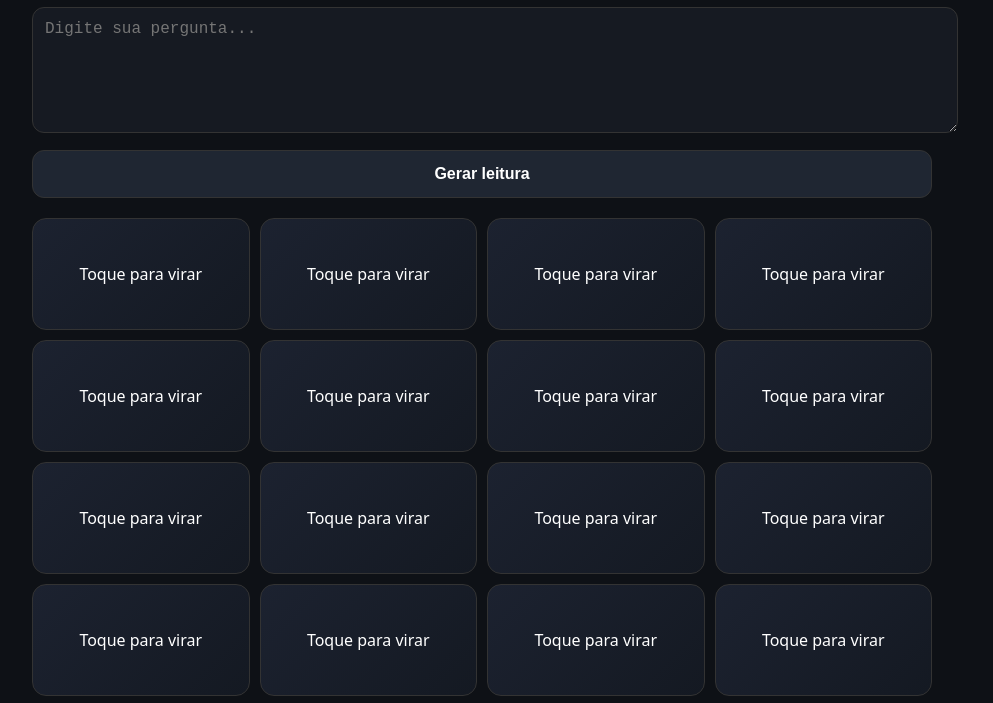
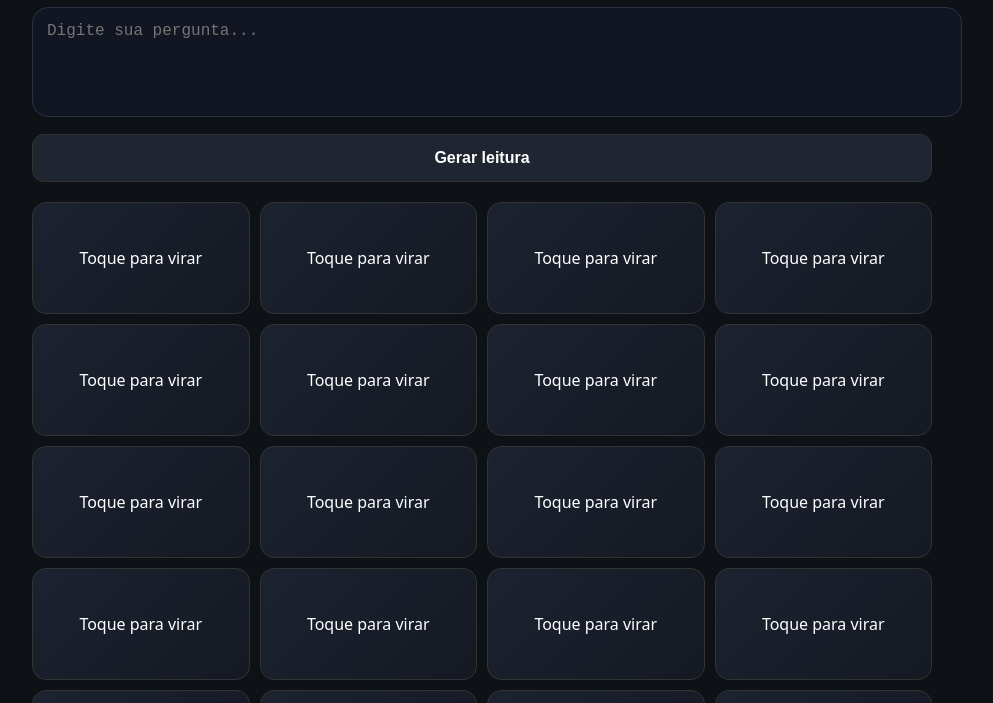
Before and after one commit to tasvieira/tarot-mvp, a website: page index.html in a window 1280 px wide. Shown: the part 66-769 px from the top of the page, without its empty margins (158-1151 px from the left). Drawn offline with Linux system fonts and the light colour scheme.

Commit message:
Atualização

```diff
--- a/index.html
+++ b/index.html
@@ -23,16 +23,25 @@
       margin:0 0 10px;
     }
 
-    textarea{
-      width:100%;
-      min-height:100px;
-      padding:12px;
-      font-size:16px;
-      border-radius:12px;
-      border:1px solid #333;
-      background:#161a22;
-      color:#fff;
-    }
+textarea{
+  width:100%;
+  min-height:80px;
+  padding:14px;
+  font-size:16px;
+  border-radius:16px;
+  border:1px solid #2a3243;
+  background:#111622;
+  color:#fff;
+  outline:none;
+  resize:none;
+  transition:0.15s;
+}
+
+textarea:focus{
+  border-color:#4a5a78;
+  box-shadow:0 0 0 2px rgba(90,120,200,0.2);
+}
+
 
     button{
       margin-top:12px;
```
